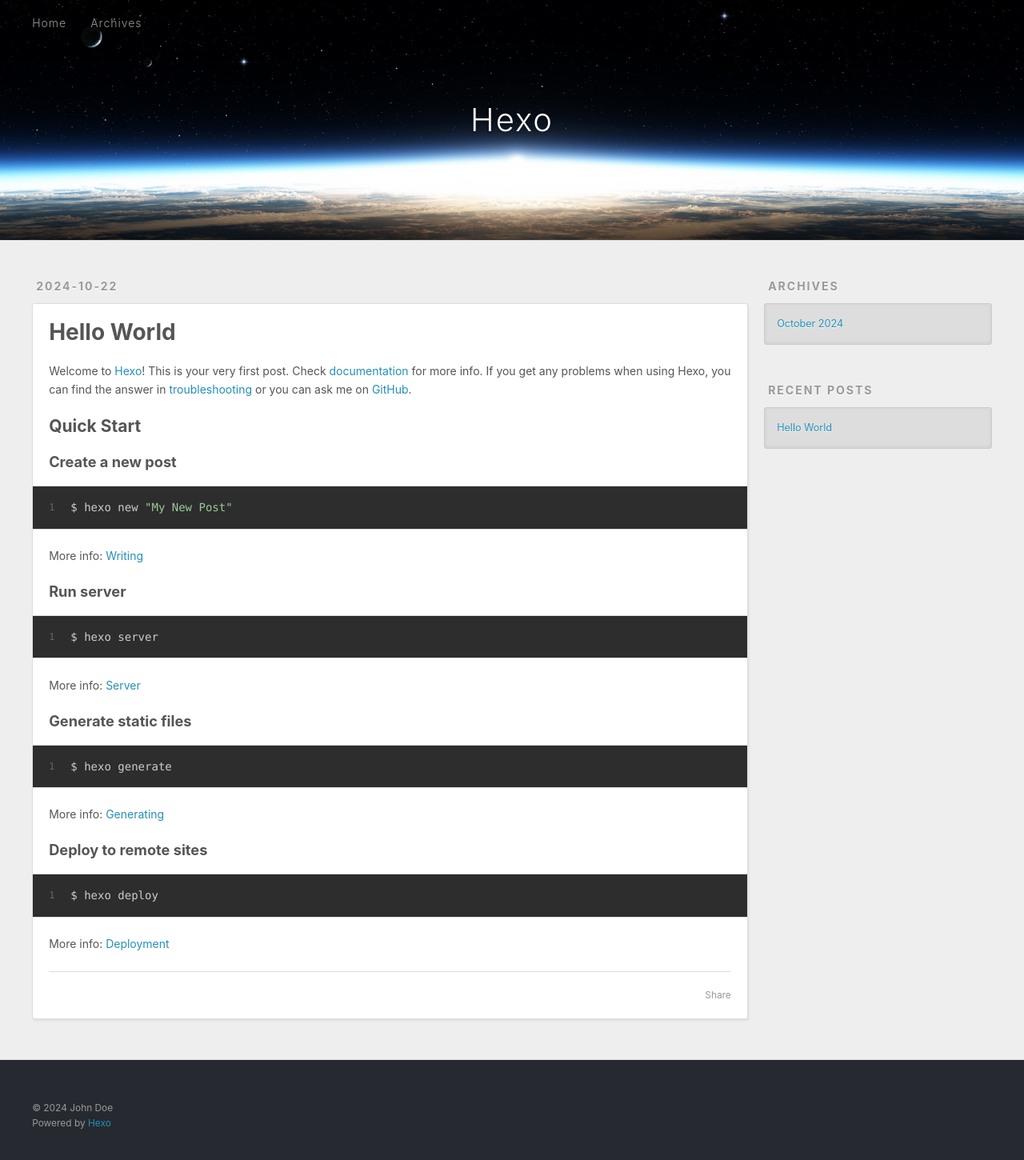
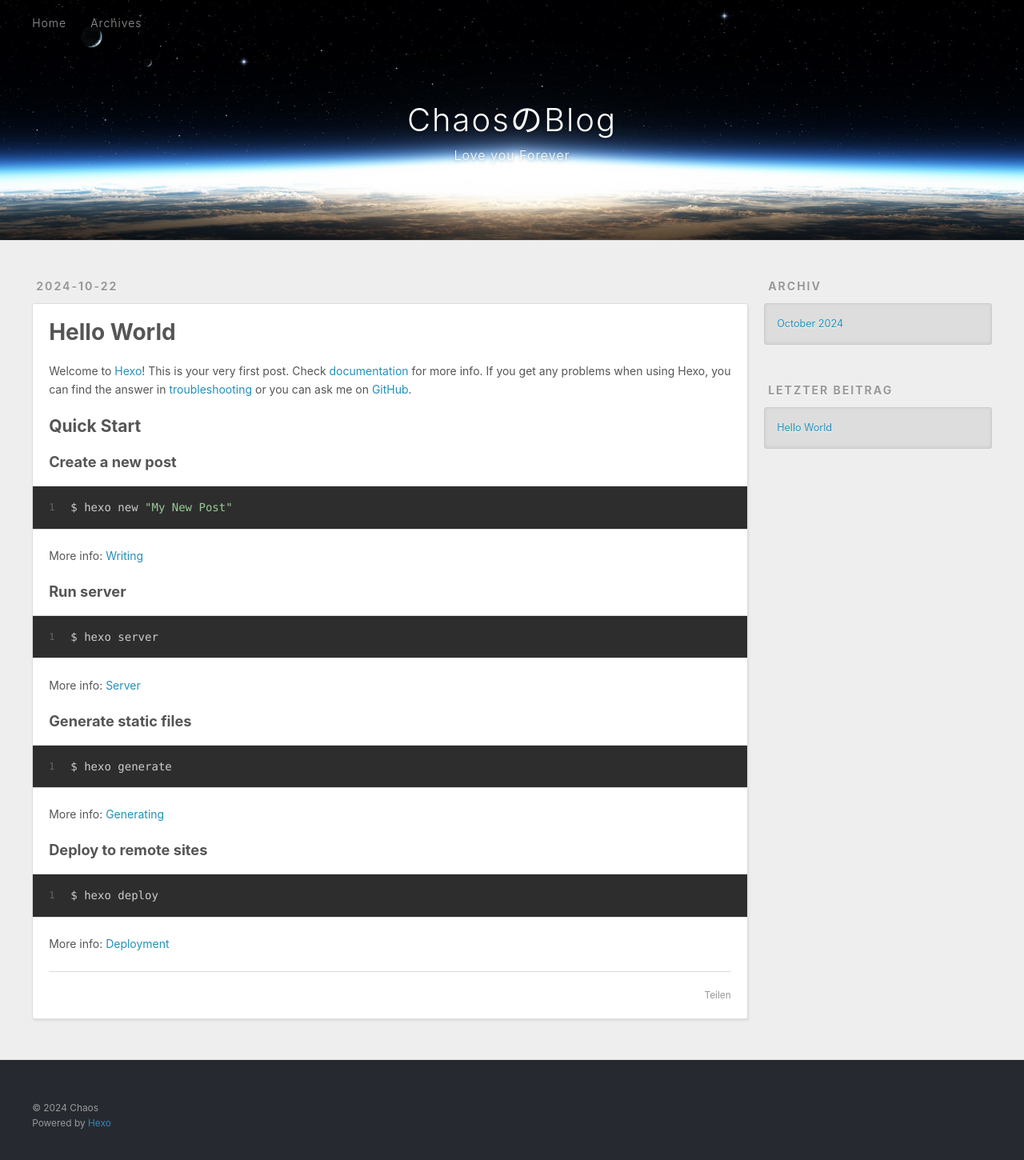
Before and after one commit to lvjianchaos/lvjianchaos.github.io, a plain HTML site: page index.html in a window 1280 px wide. Shown: the whole page at 80% size. Drawn offline with Linux system fonts and the light colour scheme.

Commit message:
Site updated: 2024-10-22 02:22:21

```diff
--- a/index.html
+++ b/index.html
@@ -4,17 +4,20 @@
   <meta charset="utf-8">
 
 
-  <title>Hexo</title>
+  <title>ChaosのBlog</title>
   <meta name="viewport" content="width=device-width, initial-scale=1, shrink-to-fit=no">
-  <meta property="og:type" content="website">
-<meta property="og:title" content="Hexo">
+  <meta name="description" content="这里是Chaos的博客~">
+<meta property="og:type" content="website">
+<meta property="og:title" content="ChaosのBlog">
 <meta property="og:url" content="http://example.com/index.html">
-<meta property="og:site_name" content="Hexo">
-<meta property="og:locale" content="en_US">
-<meta property="article:author" content="John Doe">
+<meta property="og:site_name" content="ChaosのBlog">
+<meta property="og:description" content="这里是Chaos的博客~">
+<meta property="og:locale">
+<meta property="article:author" content="Chaos">
+<meta property="article:tag" content="Chaos">
 <meta name="twitter:card" content="summary">
 
-    <link rel="alternate" href="/atom.xml" title="Hexo" type="application/atom+xml">
+    <link rel="alternate" href="/atom.xml" title="ChaosのBlog" type="application/atom+xml">
 
 
     <link rel="shortcut icon" href="/favicon.png">
@@ -39,8 +42,12 @@
   <div id="header-outer" class="outer">
     <div id="header-title" class="inner">
       <h1 id="logo-wrap">
-        <a href="/" id="logo">Hexo</a>
+        <a href="/" id="logo">ChaosのBlog</a>
       </h1>
+
+        <h2 id="subtitle-wrap">
+          <a href="/" id="subtitle">Love you Forever</a>
+        </h2>
 
     </div>
     <div id="header-inner" class="inner">
@@ -57,10 +64,10 @@
 
           <a class="nav-icon" href="/atom.xml" title="RSS Feed"><span class="fa fa-rss"></span></a>
 
-        <a class="nav-icon nav-search-btn" title="Search"><span class="fa fa-search"></span></a>
+        <a class="nav-icon nav-search-btn" title="Suche"><span class="fa fa-search"></span></a>
       </nav>
       <div id="search-form-wrap">
-        <form action="//google.com/search" method="get" accept-charset="UTF-8" class="search-form"><input type="search" name="q" class="search-form-input" placeholder="Search"><button type="submit" class="search-form-submit">&#xF002;</button><input type="hidden" name="sitesearch" value="http://example.com"></form>
+        <form action="//google.com/search" method="get" accept-charset="UTF-8" class="search-form"><input type="search" name="q" class="search-form-input" placeholder="Suche"><button type="submit" class="search-form-submit">&#xF002;</button><input type="hidden" name="sitesearch" value="http://example.com"></form>
       </div>
     </div>
   </div>
@@ -108,7 +115,7 @@
 
     </div>
     <footer class="article-footer">
-      <a data-url="http://example.com/2024/10/22/hello-world/" data-id="cm2jcckye000094v97ji54nce" data-title="Hello World" class="article-share-link"><span class="fa fa-share">Share</span></a>
+      <a data-url="http://example.com/2024/10/22/hello-world/" data-id="cm2jcg3wz0000ikv9hsxbanyc" data-title="Hello World" class="article-share-link"><span class="fa fa-share">Teilen</span></a>
 
 
 
@@ -136,7 +143,7 @@
 
 
   <div class="widget-wrap">
-    <h3 class="widget-title">Archives</h3>
+    <h3 class="widget-title">Archiv</h3>
     <div class="widget">
       <ul class="archive-list"><li class="archive-list-item"><a class="archive-list-link" href="/archives/2024/10/">October 2024</a></li></ul>
     </div>
@@ -146,7 +153,7 @@
 
 
   <div class="widget-wrap">
-    <h3 class="widget-title">Recent Posts</h3>
+    <h3 class="widget-title">letzter Beitrag</h3>
     <div class="widget">
       <ul>
 
@@ -167,7 +174,7 @@
   <div class="outer">
     <div id="footer-info" class="inner">
 
-      &copy; 2024 John Doe<br>
+      &copy; 2024 Chaos<br>
       Powered by <a href="https://hexo.io/" target="_blank">Hexo</a>
     </div>
   </div>
```
Also changed, not shown: 2024/10/22/hello-world/index.html (+17 -12 lines), archives/2024/10/index.html (+20 -13 lines), archives/2024/index.html (+20 -13 lines), archives/index.html (+20 -13 lines).
